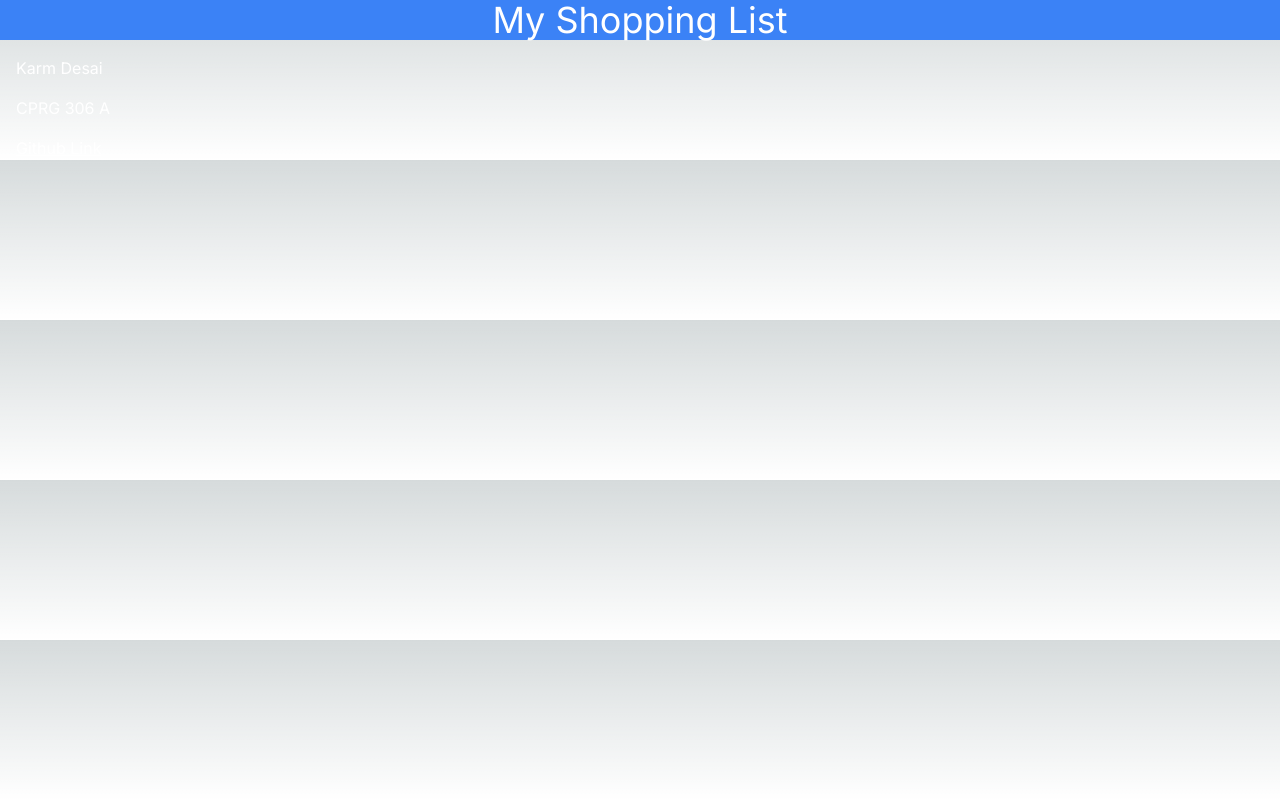
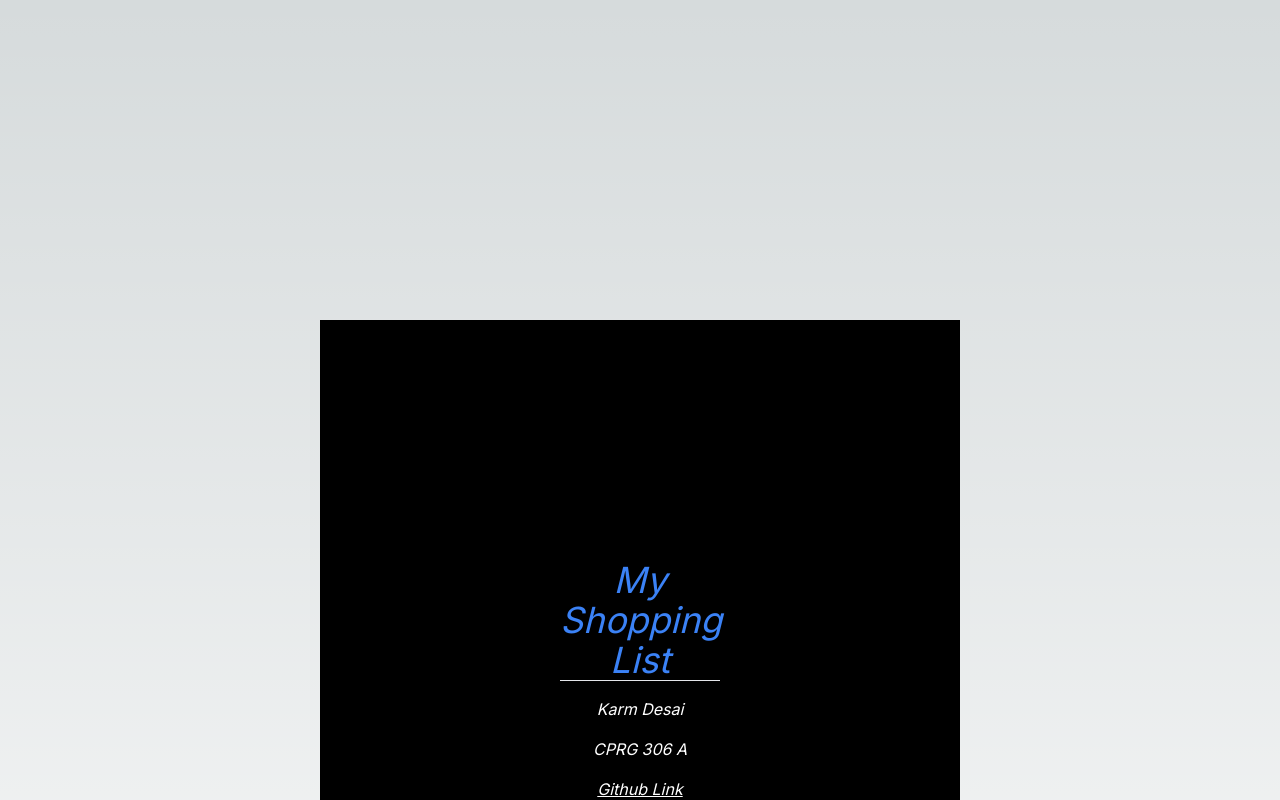
Before and after one commit to karmdesai13/cprg306-assignments, a Next.js app: page /week2 in a window 1280 px wide. Shown: the top 800 px of the page. Built offline with nearby package versions, Linux system fonts and the light colour scheme.

Commit message:
Completed the week 2 page.js file

```diff
--- a/app/page.js
+++ b/app/page.js
@@ -5,9 +5,8 @@ export default function cprg306() {
   return (
     <div class="bg-black p-60 text-center m-80 italic">
 
-      <h1 className="text-6xl text-white"> CPRG 306: Web Development 2 - Assignments</h1>
+      <h1 className="text-xl text-white"> CPRG 306: Web Development 2 - Assignments</h1>
       <hr></hr>
-
       <StudentInfo/>
       <Link href="./week2" className="text-white m-4 hover:text-red-500 underline">Week2</Link>
     </div>
--- a/app/week2/page.js
+++ b/app/week2/page.js
@@ -3,8 +3,9 @@ import StudentInfo from "../studentInfo";
 export default function ShoppingList() {
   return (
 
-    <div >
-      <h1 class="text-4xl bg-blue-500 text-center text-white">My Shopping List</h1>
+    <div class="bg-black p-60 text-center m-80 italic">
+      <h1 class="text-4xl text-blue-500">My Shopping List</h1>
+      <hr></hr>
       <StudentInfo/>
     </div>
   );
```
